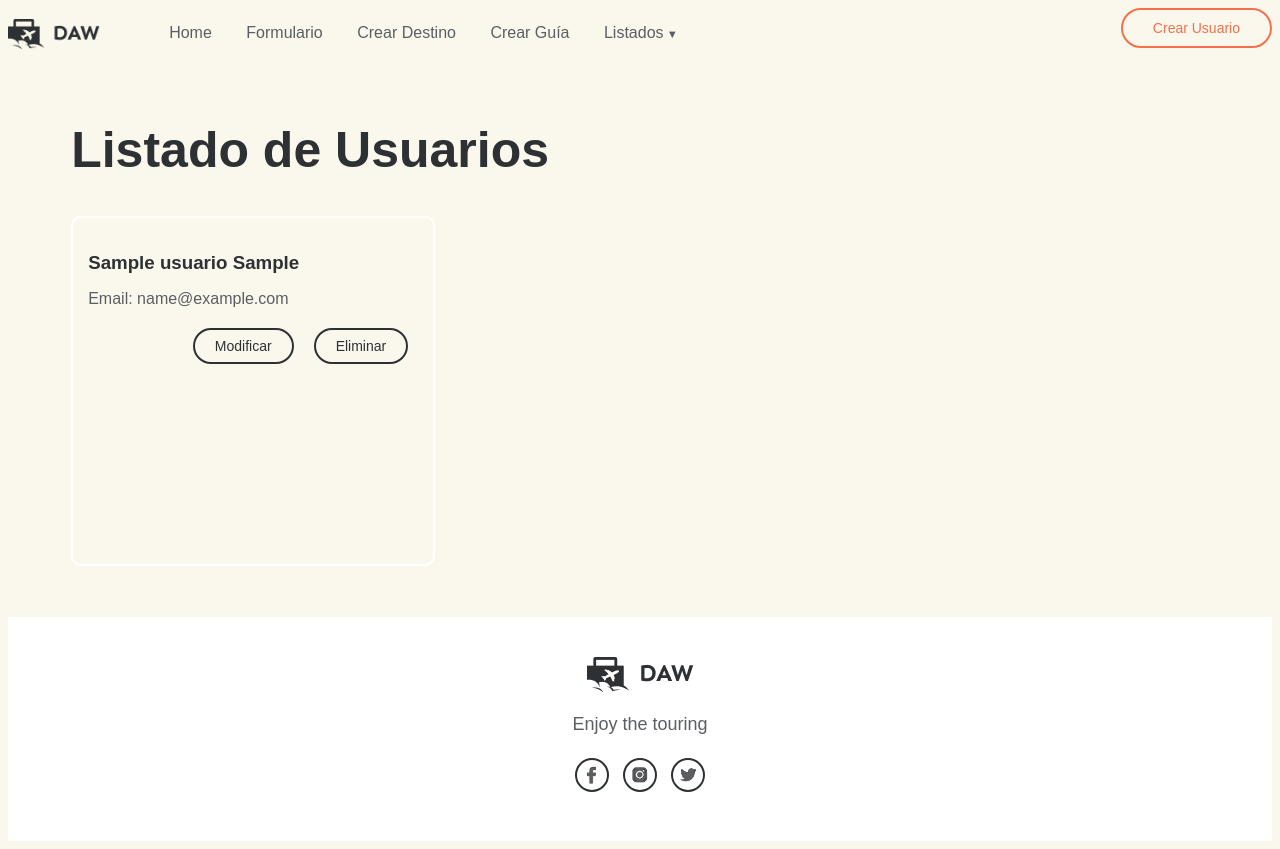
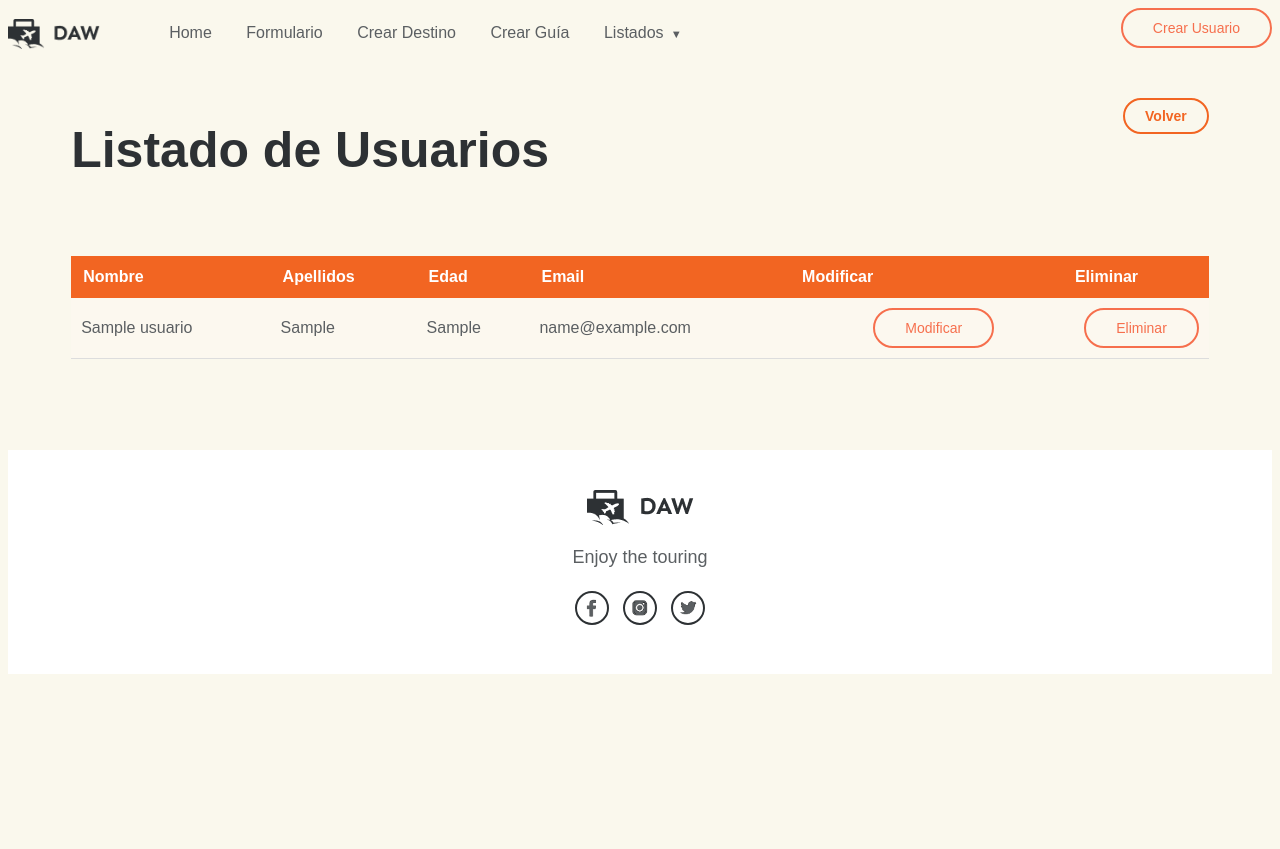
Before and after one commit to bonhomee/Agencia-de-Viajes, a PHP site: page /listado_usuarios.php in a window 1280 px wide. After the commit the page ends 674 px from the top, so only its background shows below. Run offline with PHP 8.4, Linux system fonts and the light colour scheme; tables that the repository leaves empty or names only in its code hold one stand-in row (values such as "Sample post"); some libraries are stand-ins or nearby versions.

Commit message:
actualizaciones varias

```diff
--- a/header.php
+++ b/header.php
@@ -12,7 +12,10 @@
               <ul class="dropdown-content">
                 <li><a href="listado_destinos.php">Listado de destinos</a></li>
                 <li><a href="listado_usuarios.php">Listado de usuarios</a></li>
+                <li><a href="listado_guias.php">Listado de guias</a></li>
+
               </ul>
+
             </li>
           </ul>
         </nav>
--- a/listado_usuarios.php
+++ b/listado_usuarios.php
@@ -18,22 +18,33 @@
   <?php include 'header.php'; ?>
 
   <div class="container">
-      <h2>Listado de Usuarios</h2>
-      <div class="card-container">
+    <h2 style="display:inline-block;">Listado de Usuarios</h2>
+    <a href="home.php" class="btn-volver">Volver</a>
+
+    <table class="tabla-usuarios">
+      <tr>
+        <th>Nombre</th>
+        <th>Apellidos</th>
+        <th>Edad</th>
+        <th>Email</th>
+        <th>Modificar</th>
+        <th>Eliminar</th>
+      </tr>
       <?php foreach ($usuarios as $usuario): ?>
-          <div class="card">
-  <h3><?php echo htmlspecialchars($usuario['nombre']); ?> <?php echo htmlspecialchars($usuario['apellidos']); ?></h3>
-  <p>Email: <?php echo htmlspecialchars($usuario['email']); ?></p>
-
-  <!-- Contenedor para los botones -->
-  <div class="botones-container">
-    <a href="modificar_usuario.php?id=<?php echo $usuario['id_usuario']; ?>" class="boton-card">Modificar</a>
-    <a href="eliminar_usuario.php?id=<?php echo $usuario['id_usuario']; ?>" class="boton-card">Eliminar</a>
-  </div>
-</div>
-
+        <tr>
+          <td><?php echo htmlspecialchars($usuario['nombre']); ?></td>
+          <td><?php echo htmlspecialchars($usuario['apellidos']); ?></td>
+          <td><?php echo htmlspecialchars($usuario['edad']); ?></td>
+          <td><?php echo htmlspecialchars($usuario['email']); ?></td>
+          <td>
+            <a href="modificar_usuario.php?id=<?php echo $usuario['id_usuario']; ?>" class="boton-modificar">Modificar</a>
+          </td>
+          <td>
+            <a href="eliminar_usuario.php?id=<?php echo $usuario['id_usuario']; ?>" class="boton-eliminar">Eliminar</a>
+          </td>
+        </tr>
       <?php endforeach; ?>
-      </div>
+    </table>
   </div>
 
   <?php include 'footer.php'; ?>
--- a/styles.css
+++ b/styles.css
@@ -251,47 +251,64 @@ li {
 
 .dropbtn {
   cursor: pointer;
+  font-weight: 500;
+  text-decoration: none;
+  color: #5b5f62;
 }
 
 .dropdown-content {
   display: none;
   position: absolute;
   background-color: #faf8ed;
-  min-width: 200px;
-  box-shadow: 0 8px 16px rgba(0,0,0,0.1);
-  z-index: 1;
+  min-width: 220px;
+  box-shadow: 0 8px 16px rgba(0, 0, 0, 0.1);
+  z-index: 1000;
   border-radius: 10px;
   top: 100%;
   left: 0;
   border: 1px solid #e0e0e0;
+  padding: 8px 0;
+  list-style: none;
+
+  /* AÑADE ESTO si ya no está */
+  max-height: 500px; /* espacio suficiente */
+  overflow-y: auto;  /* scroll si algún día hay más de 5-6 */
+}
+
+
+.dropdown-content li {
   padding: 0;
-  list-style: none;
+  margin: 0;
 }
 
 .dropdown-content li a {
   display: block;
-  padding: 12px 16px;
+  padding: 12px 20px;
   text-decoration: none;
   color: #5b5f62;
   font-weight: 500;
+  transition: background-color 0.2s ease;
 }
 
 .dropdown-content li a:hover {
   background-color: #ffd482;
   color: #2d3134;
-  border-radius: 8px;
+  border-radius: 0;
 }
 
 .dropdown:hover .dropdown-content {
   display: block;
 }
 
+/* Flechita ▼ solo en escritorio */
 @media (min-width: 769px) {
   .dropdown > a::after {
     content: " ▼";
     font-size: 0.7em;
+    margin-left: 4px;
   }
 }
+
 
 .card {
   background-color: #faf8ed;
@@ -364,3 +381,87 @@ form input[type="submit"] {
 form input[type="submit"]:hover {
   background-color: #f66f4d;
 }
+
+.tabla-usuarios {
+  width: 100%;
+  margin: 40px auto;
+  border-collapse: collapse;
+  font-weight: 300;
+}
+
+.tabla-usuarios th {
+  background-color: #f26522;
+  color: white;
+  padding: 12px;
+  text-align: left;
+  font-weight: bold;
+}
+
+.tabla-usuarios td {
+  padding: 10px;
+  background-color: #fffdf4;
+  border-bottom: 1px solid #ddd;
+}
+
+.tabla-usuarios tr:nth-child(even) td {
+  background-color: #fcf8ef;
+}
+
+.boton-modificar {
+  float: right;
+  padding: 10px 30px;
+  border: 2px solid #f66f4d;
+  background: transparent;
+  color: #f66f4d;
+  border-radius: 25px;
+  font-size: 14px;
+  font-weight: 500;
+  text-decoration: none;
+}
+
+.boton-modificar:hover {
+  background-color: #f66f4d;
+  color: white;
+}
+
+.boton-eliminar {
+  float: right;
+  padding: 10px 30px;
+  border: 2px solid #f66f4d;
+  background: transparent;
+  color: #f66f4d;
+  border-radius: 25px;
+  font-size: 14px;
+  font-weight: 500;
+  text-decoration: none;
+}
+
+.boton-eliminar:hover {
+  background-color: #f66f4d;
+  color: white;
+}
+
+.tabla-usuarios td:last-child,
+.tabla-usuarios th:last-child {
+  text-align: center;
+
+}
+
+
+.btn-volver {
+  float: right;
+  margin-top: 15px;
+  padding: 8px 20px;
+  border: 2px solid #f26522;
+  background: transparent;
+  color: #f26522;
+  border-radius: 25px;
+  font-size: 14px;
+  font-weight: bold;
+  text-decoration: none;
+}
+
+.btn-volver:hover {
+  background-color: #f26522;
+  color: white;
+}
```
Also changed, not shown: crear_guia.php (+37 -31 lines), crear_usuario.php (+14 -10 lines), destino_detalles.php (+22 -36 lines), eliminar_usuario.php (added, +36 -0 lines), inscripcion.php (+20 -3 lines), listado_destinos.php (+31 -11 lines), listado_guias.php (added, +63 -0 lines), procesar_inscripcion.php (added, +53 -0 lines). Lines whose indentation alone changed are shown as unchanged.
